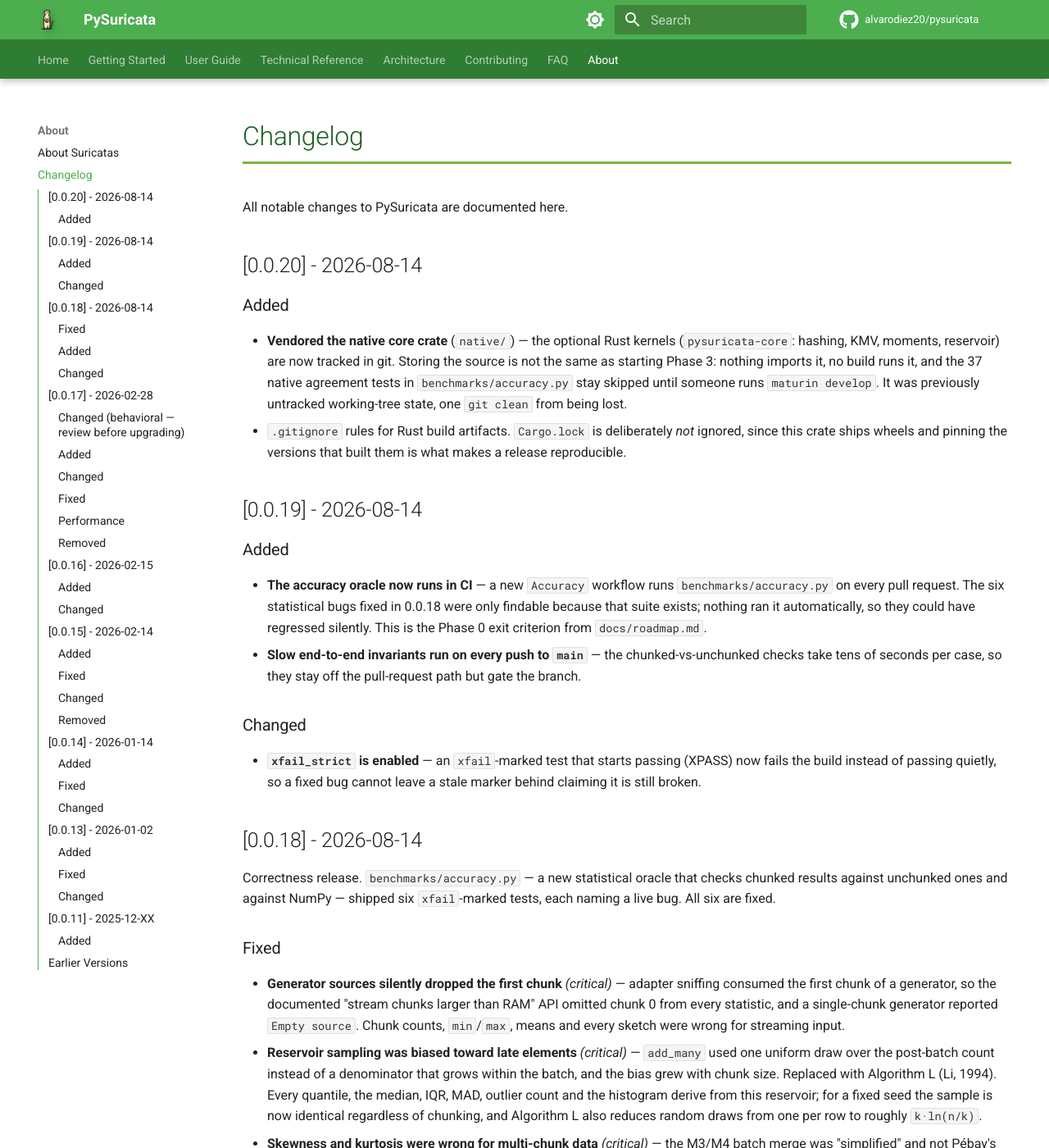
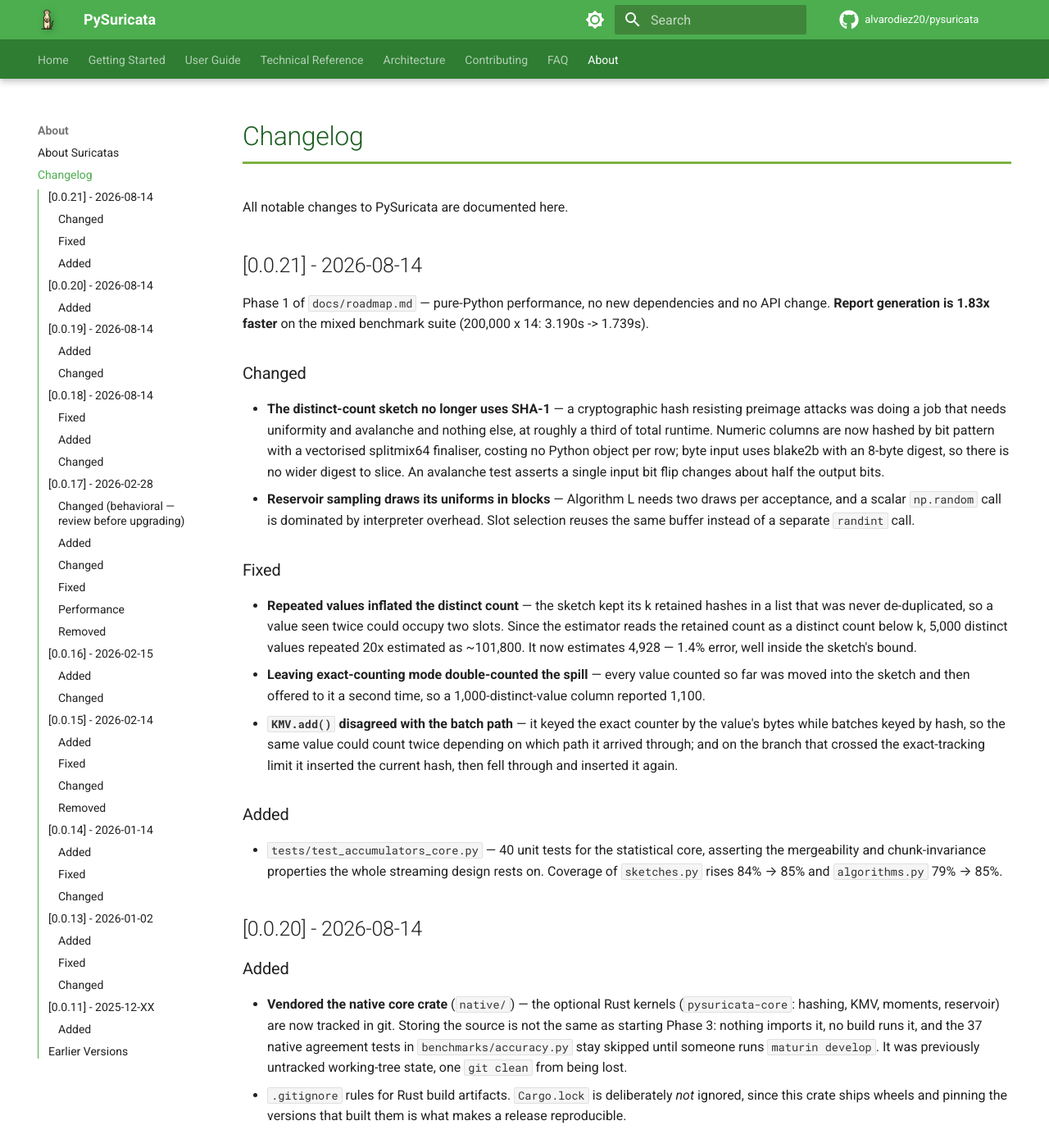
Before and after one commit to alvarodiez20/pysuricata, an MkDocs documentation site: the page built from docs/changelog.md, in a window 1280 px wide and 1400 px high. Shown: the whole window at 82% size. Built offline with MkDocs 1.6.1 and Material for MkDocs 9.7.7, drawn with Linux system fonts in a browser that asks for light colours; comment, search, counter and statistics services are not loaded.

Commit message:
docs: bump to 0.0.21 and record the Phase 1 hashing work
Co-Authored-By: Claude Opus 5 <noreply@anthropic.com>

```diff
--- a/docs/changelog.md
+++ b/docs/changelog.md
@@ -6,6 +6,24 @@ description: Version history and release notes for PySuricata
 # Changelog
 
 All notable changes to PySuricata are documented here.
+
+## [0.0.21] - 2026-08-14
+
+Phase 1 of `docs/roadmap.md` — pure-Python performance, no new dependencies and
+no API change. **Report generation is 1.83x faster** on the mixed benchmark
+suite (200,000 x 14: 3.190s -> 1.739s).
+
+### Changed
+- **The distinct-count sketch no longer uses SHA-1** — a cryptographic hash resisting preimage attacks was doing a job that needs uniformity and avalanche and nothing else, at roughly a third of total runtime. Numeric columns are now hashed by bit pattern with a vectorised splitmix64 finaliser, costing no Python object per row; byte input uses blake2b with an 8-byte digest, so there is no wider digest to slice. An avalanche test asserts a single input bit flip changes about half the output bits.
+- **Reservoir sampling draws its uniforms in blocks** — Algorithm L needs two draws per acceptance, and a scalar `np.random` call is dominated by interpreter overhead. Slot selection reuses the same buffer instead of a separate `randint` call.
+
+### Fixed
+- **Repeated values inflated the distinct count** — the sketch kept its k retained hashes in a list that was never de-duplicated, so a value seen twice could occupy two slots. Since the estimator reads the retained count as a distinct count below k, 5,000 distinct values repeated 20x estimated as ~101,800. It now estimates 4,928 — 1.4% error, well inside the sketch's bound.
+- **Leaving exact-counting mode double-counted the spill** — every value counted so far was moved into the sketch and then offered to it a second time, so a 1,000-distinct-value column reported 1,100.
+- **`KMV.add()` disagreed with the batch path** — it keyed the exact counter by the value's bytes while batches keyed by hash, so the same value could count twice depending on which path it arrived through; and on the branch that crossed the exact-tracking limit it inserted the current hash, then fell through and inserted it again.
+
+### Added
+- `tests/test_accumulators_core.py` — 40 unit tests for the statistical core, asserting the mergeability and chunk-invariance properties the whole streaming design rests on. Coverage of `sketches.py` rises 84% → 85% and `algorithms.py` 79% → 85%.
 
 ## [0.0.20] - 2026-08-14
 
--- a/pyproject.toml
+++ b/pyproject.toml
@@ -4,7 +4,7 @@ build-backend = "setuptools.build_meta"
 
 [project]
 name = "pysuricata"
-version = "0.0.20"
+version = "0.0.21"
 description = "A lightweight EDA tool inspired by the curious nature of suricates. Built just for fun 🔬."
 authors = [
     {name = 'Alvaro Diez', email = 'alvarodiez20@gmail.com'},
```
Also changed, not shown: 1 other file.
